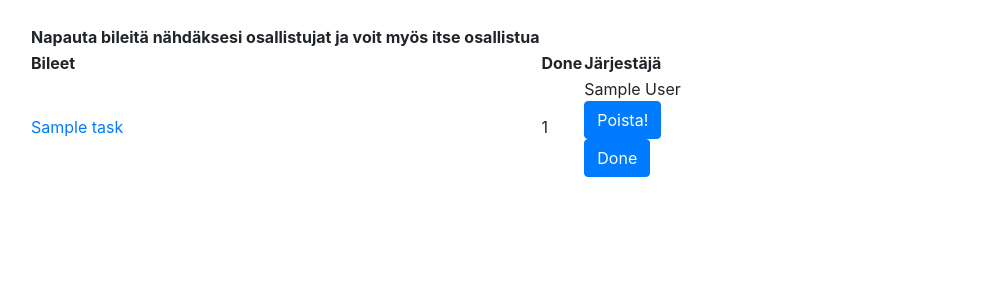
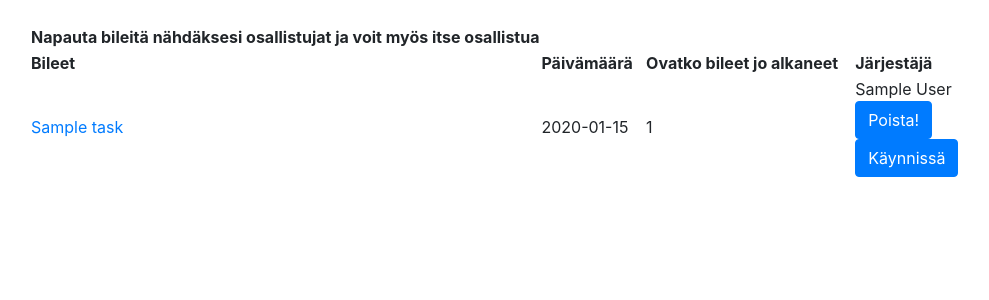
Before and after one commit to tn1995/bilelista, a Flask app: page /tasks/ in a window 1280 px wide. Shown: the part 56-356 px from the top of the page, without its empty margins (55-1044 px from the left). Run offline with Flask 2, Linux system fonts and the light colour scheme; tables that the repository leaves empty hold one stand-in row (values such as "Sample post"); some libraries are stand-ins or nearby versions.

Commit message:
lisättiin päivämäärä näkymään

```diff
--- a/application/templates/tasks/list.html
+++ b/application/templates/tasks/list.html
@@ -5,7 +5,10 @@
       <th>Napauta bileitä nähdäksesi osallistujat ja voit myös itse osallistua</th>
     <tr>
       <th>Bileet</th>
-      <th>Done</th>
+
+      <th>Päivämäärä &nbsp;&nbsp;</th>
+      <th>Ovatko bileet jo alkaneet &nbsp;&nbsp;&nbsp;</th>
+
       <th>Järjestäjä</th>
 
     </tr>
@@ -13,14 +16,16 @@
     <tr>
 
       <td><a href="{{ url_for('tasks_information', task_id=task.id) }}">{{ task.name }}</a></td>
+      <td>{{ task.date }}</td>
       <td>{{ task.done }}</td>
+
       <td>
         {{ task.account_name }}
   <form method="POST" action="{{ url_for('tasks_delete', task_id=task.id) }}">
 	  <input type="submit" class="btn btn-primary" value="Poista!"/>
   </form>
   <form method="POST" action="{{ url_for('tasks_set_done', task_id=task.id) }}">
-    <input type="submit" class="btn btn-primary" value="Done"/>
+    <input type="submit" class="btn btn-primary" value="Käynnissä"/>
   </form>
       </td>
 
```
Also changed, not shown: application/templates/tasks/new.html (+20 -0 lines).
